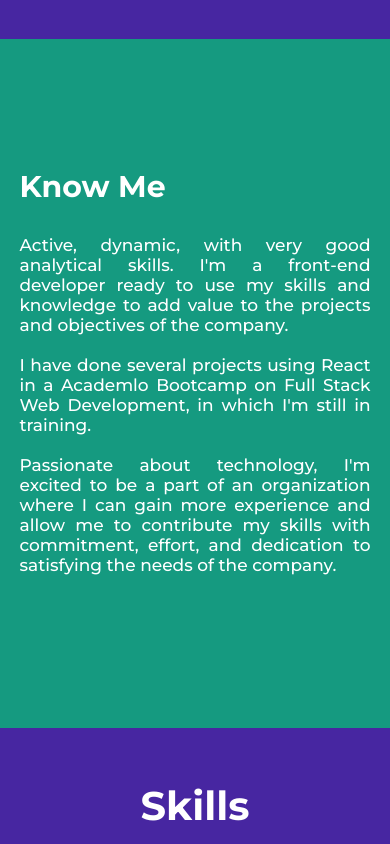
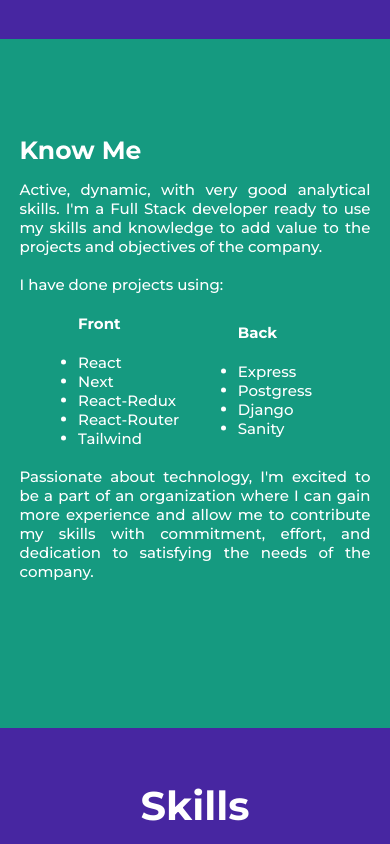
Before and after one commit to SebasWebCool/Portafolio, a React (Vite) app: page / in a window 390 px wide. Shown: the part 960-1804 px from the top of the page. Built offline with nearby package versions, Linux system fonts and the light colour scheme.

Commit message:
about me updated

```diff
--- a/src/App.css
+++ b/src/App.css
@@ -88,7 +88,6 @@ header{
 
   @media screen and (max-width:600px){
     .header_cont{
-        width: 90%;
         padding: 30px 20px;
         align-items: center;
     }
--- a/src/components/AboutMe.jsx
+++ b/src/components/AboutMe.jsx
@@ -11,11 +11,32 @@ const AboutMe = () => {
       <div className="about_cont_inf trans_bg_color">
         <div className="about_inf">
           <div className="about_text float">
-            <h3>Know Me</h3>
-            <p>Active, dynamic, with very good analytical skills. I'm a front-end developer ready to use my skills and knowledge to add value to the projects and objectives of the company. <br /> <br />
-              I have done several projects using React in a
-              Academlo Bootcamp on Full Stack Web Development,
-              in which I'm still in training. <br /><br />
+            <h3 className='about_text__title'>Know Me</h3>
+            <p>Active, dynamic, with very good analytical skills. I'm a Full Stack developer ready to use my skills and knowledge to add value to the projects and objectives of the company. <br /> <br />
+              I have done projects using: <br />
+              <div className='about_text__tec'>
+                <div>
+                  <h4>Front</h4>
+                  <ul>
+                    <li>React</li>
+                    <li>Next</li>
+                    <li>React-Redux</li>
+                    <li>React-Router</li>
+                    <li>Tailwind</li>
+                  </ul>
+                </div>
+                <div>
+                  <h4>Back</h4>
+                  <ul>
+                    <li>Express</li>
+                    <li>Postgress</li>
+                    <li>Django</li>
+                    <li>Sanity</li>
+                  </ul>
+                </div>
+              </div>
+
+               <br />
               Passionate about technology, I'm excited to be a part of an organization where I can gain more experience and allow me to contribute my skills with commitment, effort, and dedication to satisfying the needs of the company.
             </p>
           </div>
--- a/src/components/Projects.jsx
+++ b/src/components/Projects.jsx
@@ -16,7 +16,7 @@ const Projects = () => {
                     <div className="pro-cont-img">
                         <div className="pro-cont-description">
                             <p>
-                                It's a search application similar to google, you can find images, videos, link and news about whatever you want
+                                Similar to google. Search for web page links. Search and display images, videos and news. You can switch to dark mode. {'(React, React-Redux, RapidApi, JS, Tailwind)'}
                             </p>
                             <span>Description</span>
                         </div>
@@ -29,7 +29,7 @@ const Projects = () => {
                     <div className="pro-cont-img">
                         <div className="pro-cont-description">
                             <p>
-                                App about Pokemon you can find all the pokemons of series, searching by the type or the name, also you can see the statistics of each pokemon.
+                                Show all pokemon. You can search for them by type and by name. It also shows the data of each pokemon. {'(React, React-Redux, React-Router, Res Api, JS, CSS)'}
                             </p>
                             <span>Description</span>
                         </div>
@@ -42,7 +42,9 @@ const Projects = () => {
                     <div className="pro-cont-img">
                         <div className="pro-cont-description" >
                             <p>
-                                You can see all the planets that exist in Rick and Morty series, put a number on the searching and see all the characters that appear in that planet.
+                                Search the characters of each planet. Show the data
+                                of the characters how many chapters appear and if they are
+                                alive or dead. {'React, React-Redux, Res Api, JS, CSS, Html)'}
                             </p>
                             <span>Description</span>
                         </div>
@@ -55,7 +57,9 @@ const Projects = () => {
                     <div className="pro-cont-img">
                         <div className="pro-cont-description" >
                             <p>
-                                It's a CRUD app about users what means, you can create a user putting information like email and birthday, then you can edit it and delete it if you want
+                                Create multiple users with personal data and display them
+                                in the page. You can also edit data and delete the
+                                user if you want. {'(CSS, Hook-Forms, Html, React, Rest Api)'}
                             </p>
                             <span>Description</span>
                         </div>
@@ -68,7 +72,7 @@ const Projects = () => {
                     <div className="pro-cont-img">
                         <div className="pro-cont-description">
                             <p>
-                                Appears quotas of some important person, every time you click the button or reloads the page change the quota and the color.
+                                Appears quotas of some important person, every time you click the button or reloads the page change the quota and the color.{'(CSS, Html, React, Rest Api)'}
                             </p>
                             <span>Description</span>
                         </div>
@@ -81,7 +85,7 @@ const Projects = () => {
                     <div className="pro-cont-img">
                         <div className="pro-cont-description" >
                             <p>
-                                It's an App about the weather of your current location, you can see the temperature in degrees or kelvins.
+                                Show the weather of your location. Change the temperature from Celsius to Fareheit. {'(CSS, Html, React, Rest Api)'}
                             </p>
                             <span>Description</span>
                         </div>
--- a/src/styles/AboutMe.css
+++ b/src/styles/AboutMe.css
@@ -20,7 +20,7 @@
 .about_img img{
     width: 100%;
 }
-.about_inf h3{
+.about_text__title{
     font-size: 30px;
 }
 .about_text{
@@ -29,6 +29,12 @@
 }
 .about_text p{
     text-align: justify;
+}
+.about_text__tec{
+    display: flex;
+    width: 100%;
+    justify-content: space-evenly;
+    align-items: center;
 }
 .subtitle{
     display: inline-block;
@@ -53,3 +59,21 @@
         display: none;
     }
 }
+@media screen and (max-width: 550px) {
+    .about_text{
+        font-size: 15px;
+    }
+    .about_text__title{
+        margin-block:0px;
+        font-size: 25px;
+    }
+}
+@media screen and (max-width: 380px) {
+    .about_text{
+        font-size: 14px;
+    }
+    .about_text__title{
+        margin-block:0px;
+        font-size: 20px;
+    }
+}
--- a/src/styles/Navbar.css
+++ b/src/styles/Navbar.css
@@ -128,4 +128,7 @@
     .nav_btn{
         display: inline;
     }
+    .nav_cont_btnlogo{
+      width: auto;
+    }
 }
```
